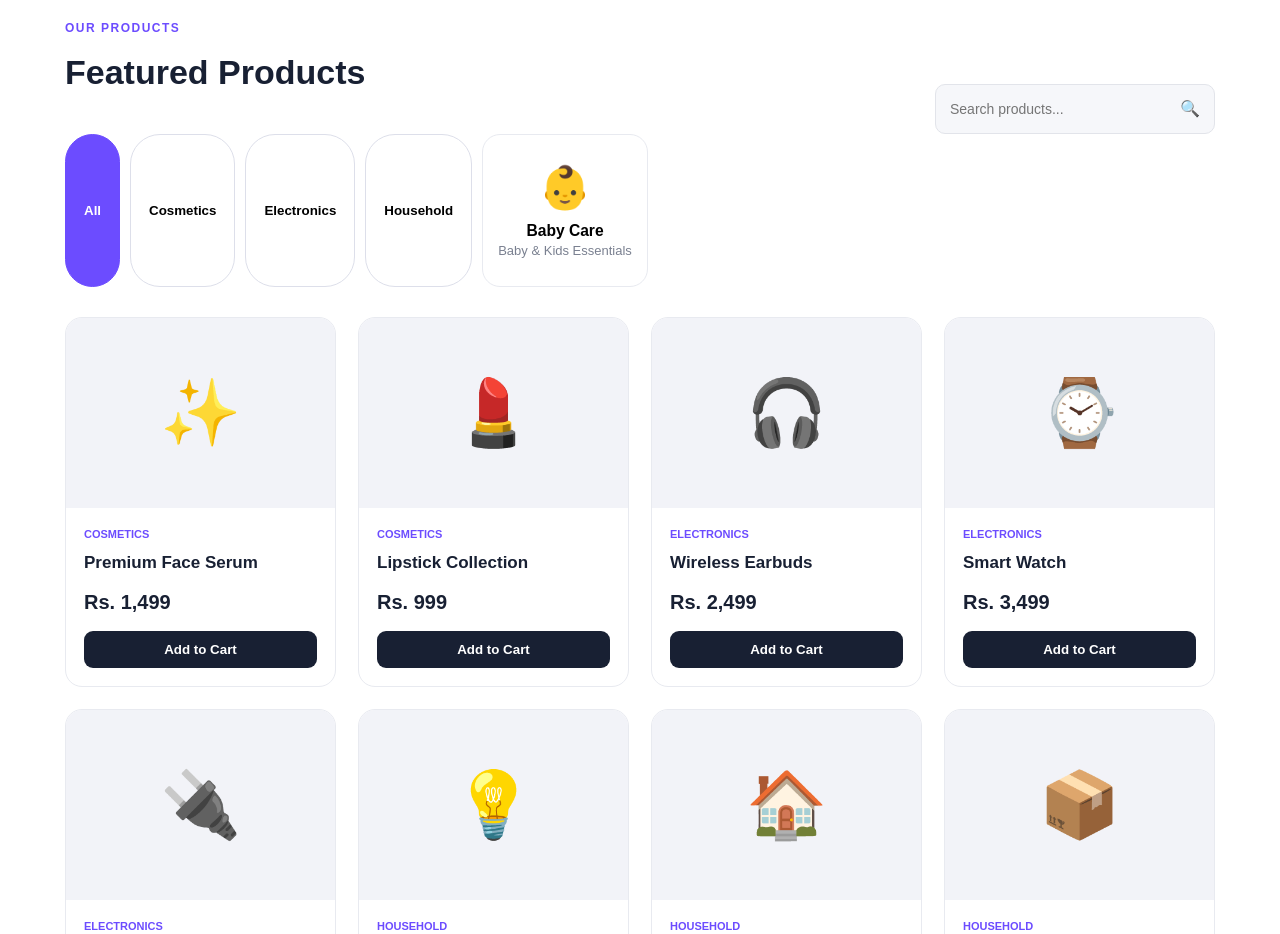
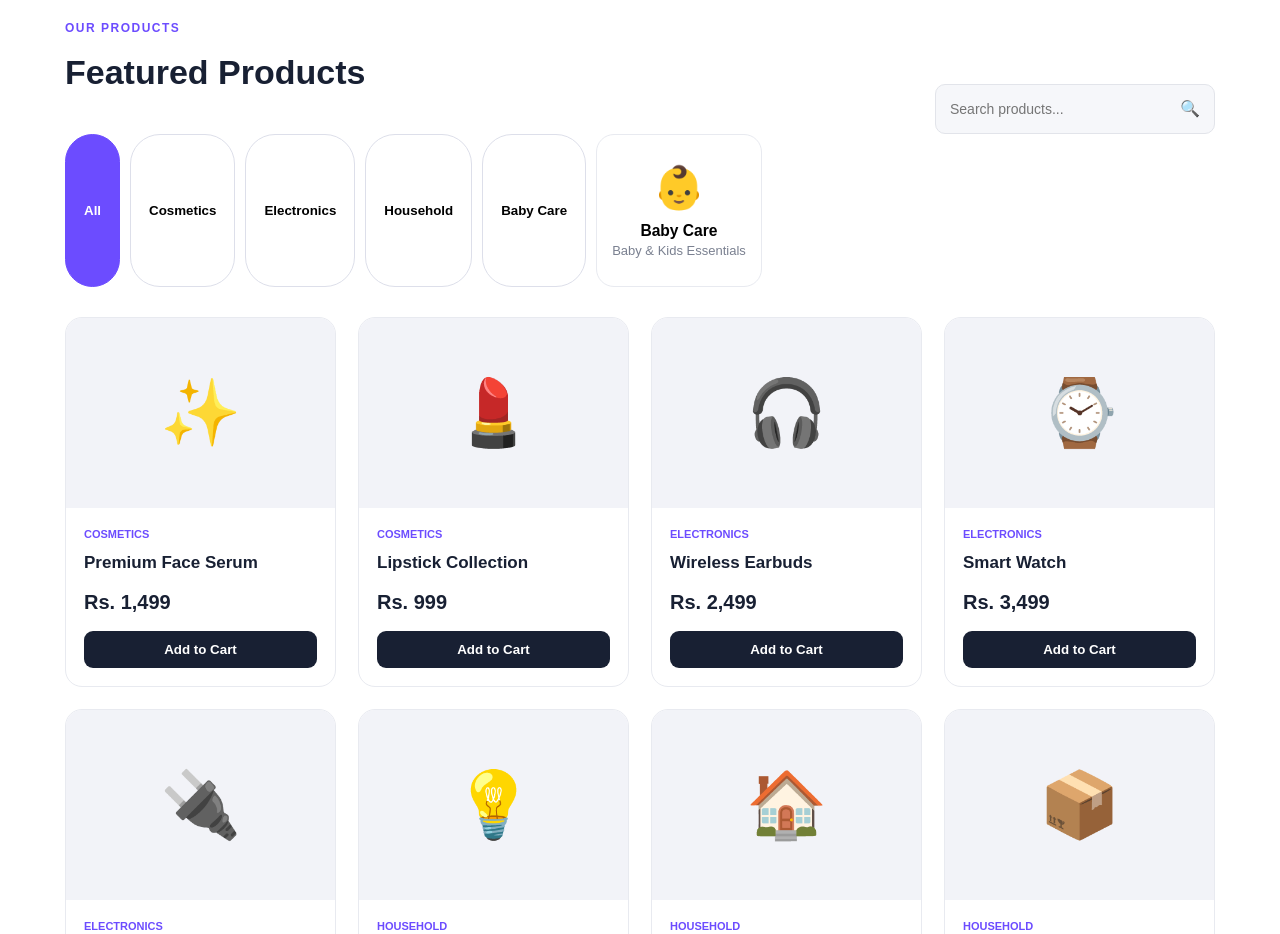
Before and after one commit to naveedlatif1234/Zaviyaarhub, a plain HTML site: page index.html in a window 1280 px wide. Shown: the part 1220-2154 px from the top of the page. Drawn offline with Linux system fonts and the light colour scheme.

Commit message:
Update index.html

```diff
--- a/index.html
+++ b/index.html
@@ -157,6 +157,10 @@
         <button onclick="filterProducts('Household')" class="filter-btn">
           Household
         </button>
+
+<button onclick="filterProducts('Baby Care')" class="filter-btn">
+  Baby Care
+</button>
 
 <button class="category-card" onclick="filterProducts('Baby Care')">
   <div class="category-icon">👶</div>
```
